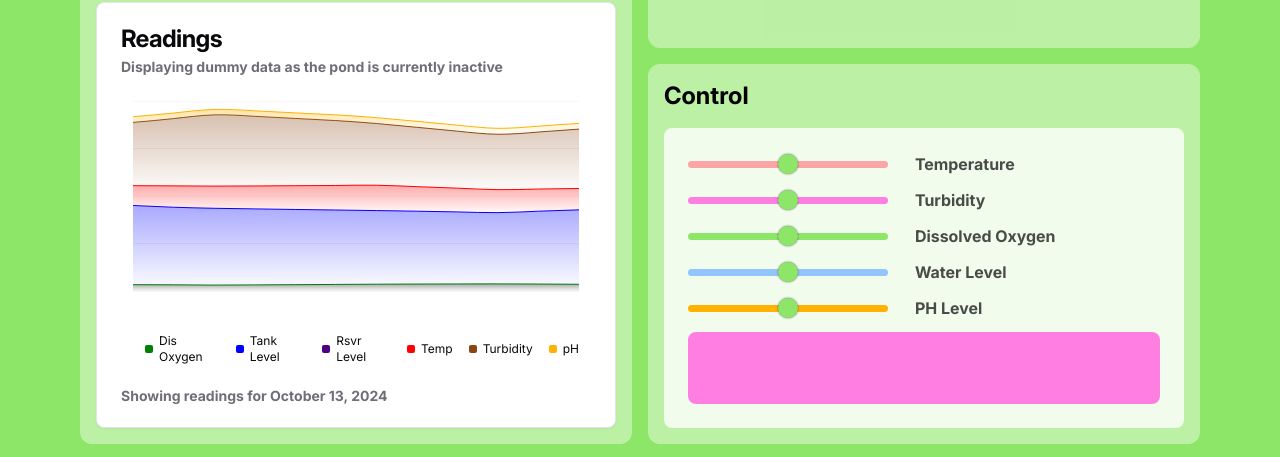
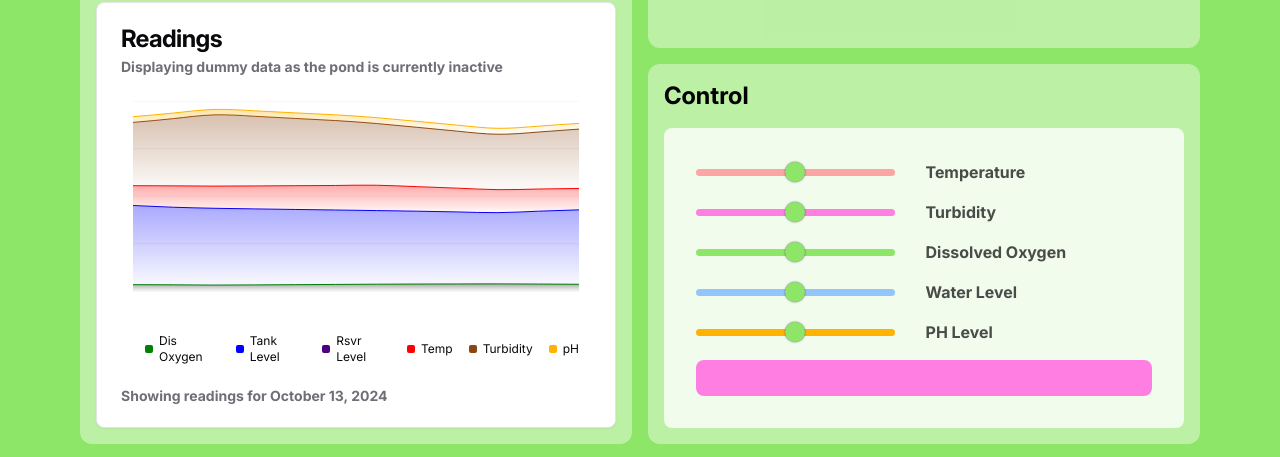
Before and after one commit to AbdullahAjayi/aquaguard, a Next.js app: page / in a window 1280 px wide. Shown: the part 470-927 px from the top of the page. Built offline with nearby package versions, Linux system fonts and the light colour scheme; no server answers; the database is empty.

Commit message:
updated controlPanel component

```diff
--- a/components/ControlPanel.tsx
+++ b/components/ControlPanel.tsx
@@ -2,21 +2,22 @@ const ControlPanel = () => {
     return (
         <>
             <h1 className="font-bold text-2xl mb-4">Control</h1>
-            <div className="h-[300px] flex flex-col gap-3 font-bold text-black/70 bg-white/80 rounded-lg p-6">
+            <div className="h-[300px] flex flex-col gap-4 font-bold text-black/70 bg-white/80 rounded-lg p-8">
                 {[
-                    { label: "Temperature", bg: "bg-red-300" },
-                    { label: "Turbidity", bg: "bg-[#FF7EE2]" },
-                    { label: "Dissolved Oxygen", bg: "bg-green" },
-                    { label: "Water Level", bg: "bg-blue-300" },
-                    { label: "PH Level", bg: "bg-[#FFB200]" },
+                    { label: "Temperature", bg: "bg-red-300", id: "temperature" },
+                    { label: "Turbidity", bg: "bg-[#FF7EE2]", id: "turbidity" },
+                    { label: "Dissolved Oxygen", bg: "bg-green", id: "dissolved-oxygen" },
+                    { label: "Water Level", bg: "bg-blue-300", id: "water-level" },
+                    { label: "PH Level", bg: "bg-[#FFB200]", id: "ph-level" },
                 ].map((item, index) => (
-                    <div key={index} className="flex gap-3 items-center">
-                        <input className={`${item.bg}`} type="range" name="temperature" id="" />{" "}
-                        <label htmlFor="temperature">{item.label}</label>
+                    <div key={index} className="flex gap-4 items-center">
+                        <input className={`${item.bg} w-1/2`} type="range" name={item.id} id={item.id} />{" "}
+                        <label htmlFor={item.id} className="w-1/2">{item.label}</label>
                     </div>
                 ))}
                 <div className="w-full h-full bg-[#FF7EE2] rounded-lg"></div>
-            </div></>
+            </div>
+        </>
     )
 }
 
```
